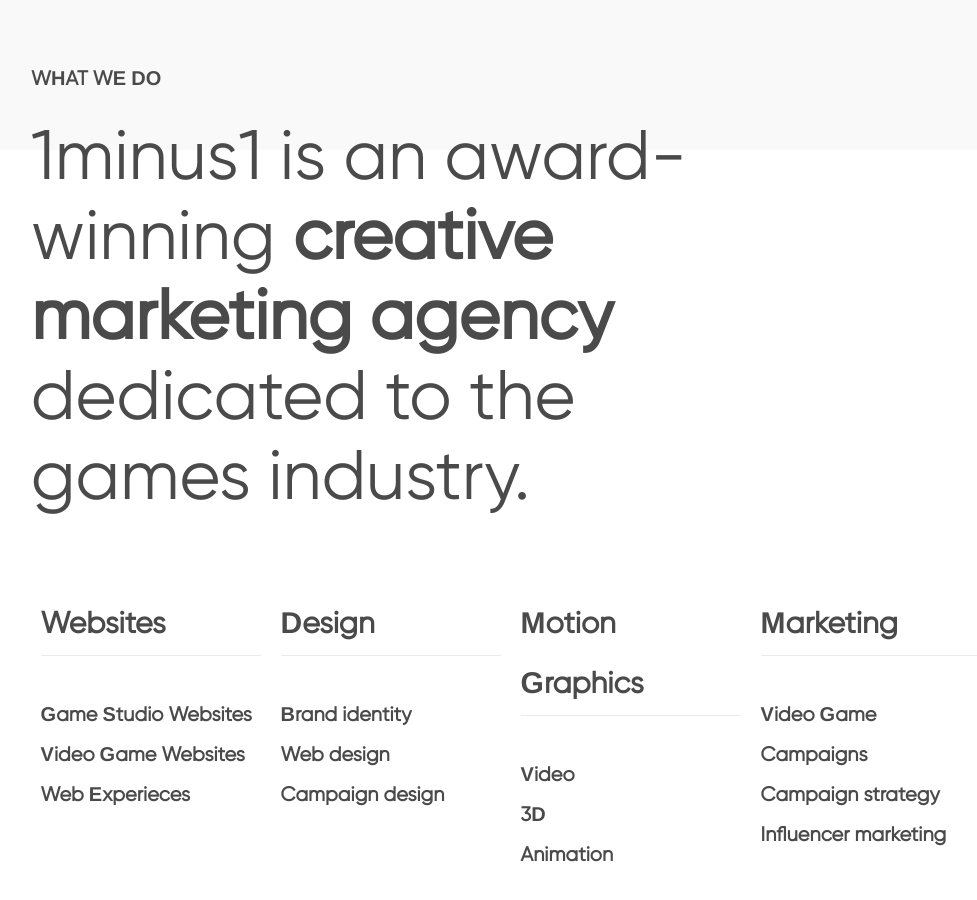
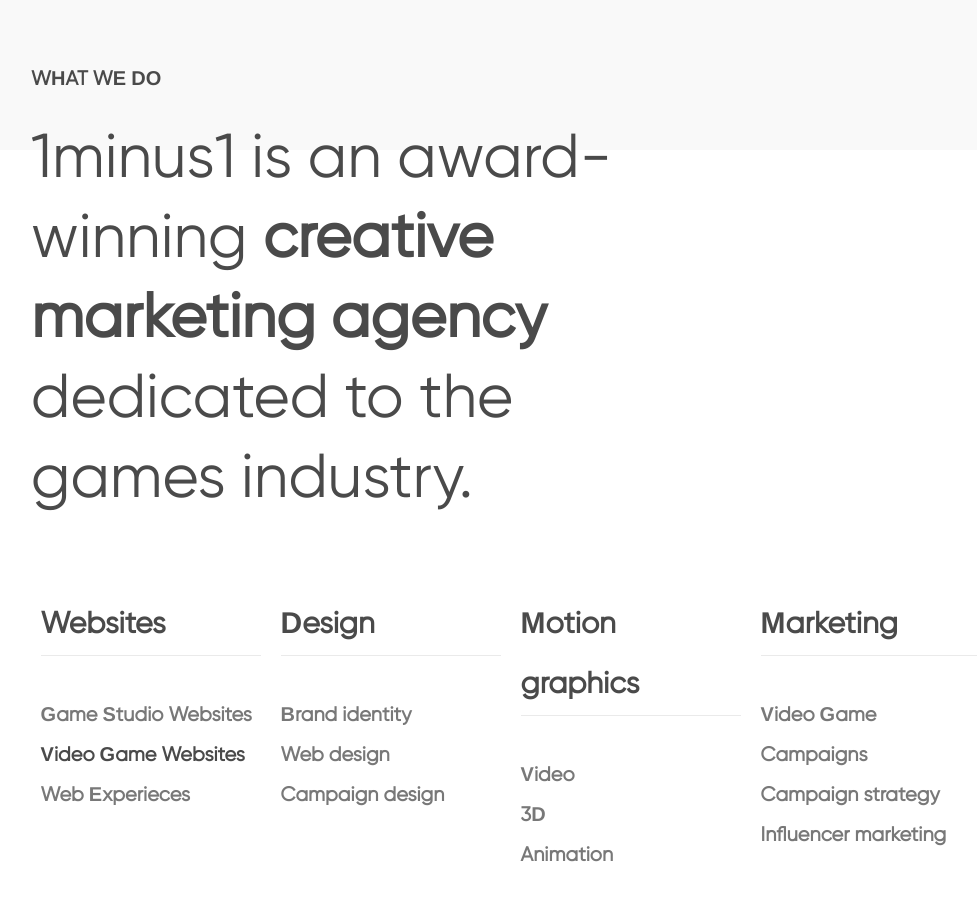
Before and after one commit to DavidH1982/1minus1-clone, a React (Create React App) app: page / in a window 1280 px wide. Shown: the part 1540-2440 px from the top of the page, without its empty margins (129-1106 px from the left). Built offline with nearby package versions, Linux system fonts and the light colour scheme.

Commit message:
amendments made - trouble with 'ff' due to font

```diff
--- a/package.json
+++ b/package.json
@@ -1,4 +1,5 @@
 {
+  "homepage": "https://davidh1982.github.io/1minus1-clone/",
   "name": "oneminusoneclone",
   "version": "0.1.0",
   "private": true,
@@ -6,6 +7,7 @@
     "@testing-library/jest-dom": "^5.16.4",
     "@testing-library/react": "^13.3.0",
     "@testing-library/user-event": "^13.5.0",
+    "gh-pages": "^4.0.0",
     "react": "^18.1.0",
     "react-dom": "^18.1.0",
     "react-scripts": "^2.1.3",
@@ -16,7 +18,9 @@
     "start": "react-scripts start",
     "build": "react-scripts build",
     "test": "react-scripts test",
-    "eject": "react-scripts eject"
+    "eject": "react-scripts eject",
+    "predeploy" : "npm run build",
+    "deploy" : "gh-pages -d build"
   },
   "eslintConfig": {
     "extends": [
--- a/src/App.css
+++ b/src/App.css
@@ -19,7 +19,7 @@
 body {
   overflow-x: hidden;
   font-family: 'Gilroy-Regular', Helvetica, Arial, sans-serif;
-  font-weight: 400;
+  /* font-weight: 400;  */
 }
 .jumboContainer {
   background-color: #272426;
@@ -149,7 +149,7 @@
 }
 .wwdDesc {
   line-height: 80px;
-  font-size: 70px;
+  font-size: 62px;
   font-weight: 100;
 }
 .breakdownHeadings {
@@ -198,8 +198,18 @@
 .graphicsBreakdown li:nth-of-type(2),
 .marketingBreakdown li:nth-of-type(2) {
   padding-top: 40px;
+  color: #787878;
 }
-
+.websitesBreakdown li:nth-last-of-type(3),
+.designsBreakdown li:nth-of-type(3),
+.graphicsBreakdown li:nth-of-type(3),
+.marketingBreakdown li:nth-of-type(3),
+.websitesBreakdown li:nth-of-type(4),
+.designsBreakdown li:nth-of-type(4),
+.graphicsBreakdown li:nth-of-type(4),
+.marketingBreakdown li:nth-of-type(4) {
+  color:#787878;
+}
 .resultsDiv {
   background-color: #212121;
   color: white;
@@ -605,6 +615,23 @@
   height: 30%;
   line-height: 120px;
   font-size: 95px;
+  font-weight: lighter;
+  display: flex;
+  flex-direction: column;
+  list-style: none;
+  font-family: Arial, Helvetica, sans-serif;
+}
+.footerTopTextBottom {
+  box-sizing: border-box;
+  padding-top: 5%;
+}
+.footerTopTextBottom a:link,
+.footerTopTextBottom a:active,
+.footerTopTextBottom a:visited,
+.footerTopTextBottom a:hover {
+  color: white;
+  font-size: 18px;
+  font-weight: bold;
 }
 .footerBottomText {
   display: flex;
--- a/src/App.js
+++ b/src/App.js
@@ -105,7 +105,7 @@
               <strong>WHAT WE DO</strong>
             </div>
             <div className='wwdDesc col9'>
-              1minus1 is an award-winning <strong>creative marketing agency</strong> dedicated to the games industry.
+              1minus1 is an award-winning <strong>creative <br/>marketing agency</strong> dedicated to the <br/>games industry.
             </div>
             <div className='wwdBreakdown'>
               <div className='websitesBreakdown'>
@@ -121,7 +121,7 @@
                 <li>Campaign design</li>
               </div>
               <div className='graphicsBreakdown'>
-                <li>Motion Graphics</li>
+                <li>Motion graphics</li>
                 <li>Video</li>
                 <li>3D</li>
                 <li>Animation</li>
@@ -262,7 +262,7 @@
                 </div>
                 <div className='playgroundTextBottom'>
                   Scalable content managed<br/>
-                  website for the Microsoft games<br/>
+                  website for the Microsoft games different<br/>
                   studio. <a href='#'>View projects</a>
                 </div>
               </div>
@@ -271,9 +271,9 @@
         <div className='footer' style={{height:`${footerHeight}`+'px'}}>
           <div className='footerTopText'>
             <div className='footerTopTextTop'>
-              <p>Different where it<br/>
-              matters. Fanatical<br/>
-              where it counts.</p>
+              <li>Di&#102;&#102;erent where it</li>
+              <li>matters. Fanatical</li>
+              <li>where it counts.</li>
             </div>
             <div className='footerTopTextBottom'>
               <a href='#'>CONTACT US</a>
```
Also changed, not shown: 1 other file (tests, documents, lock files or other folders).
